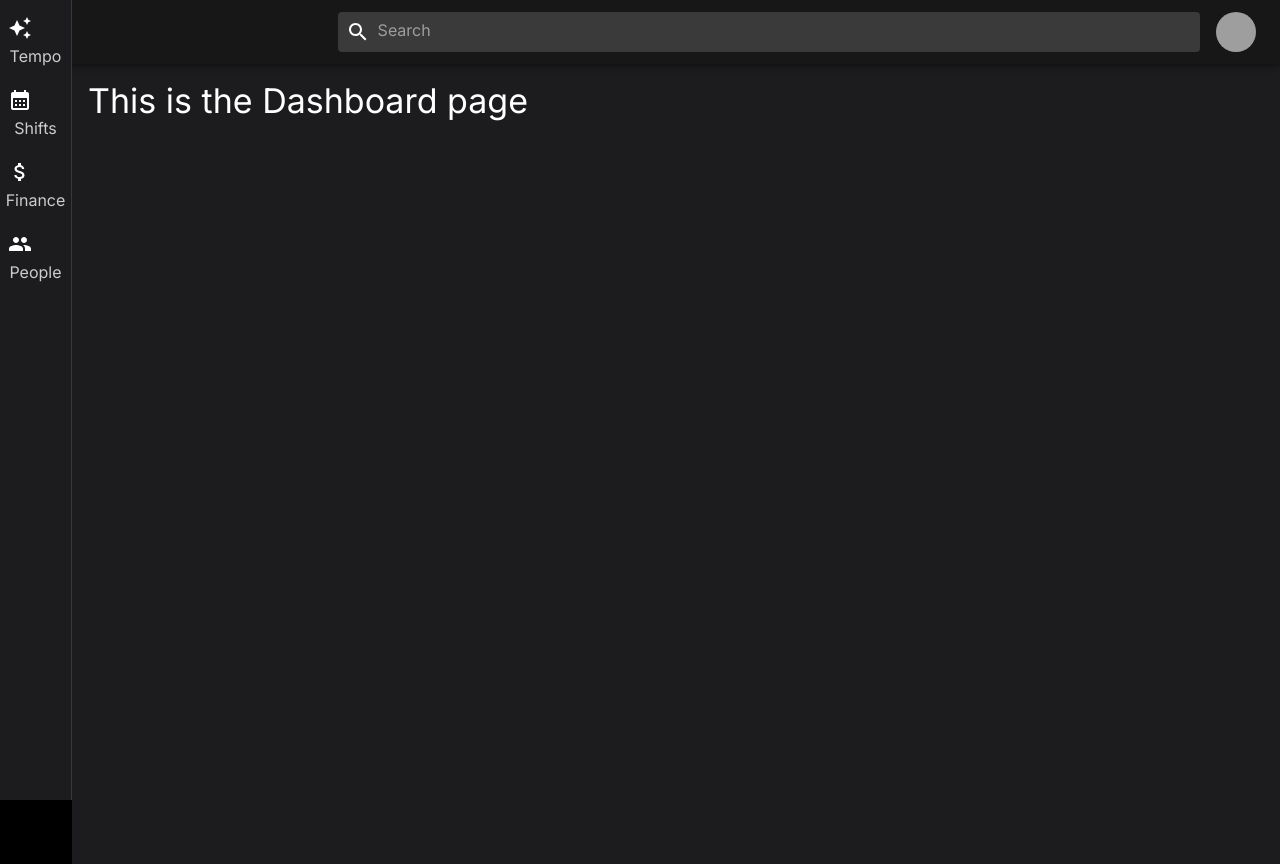
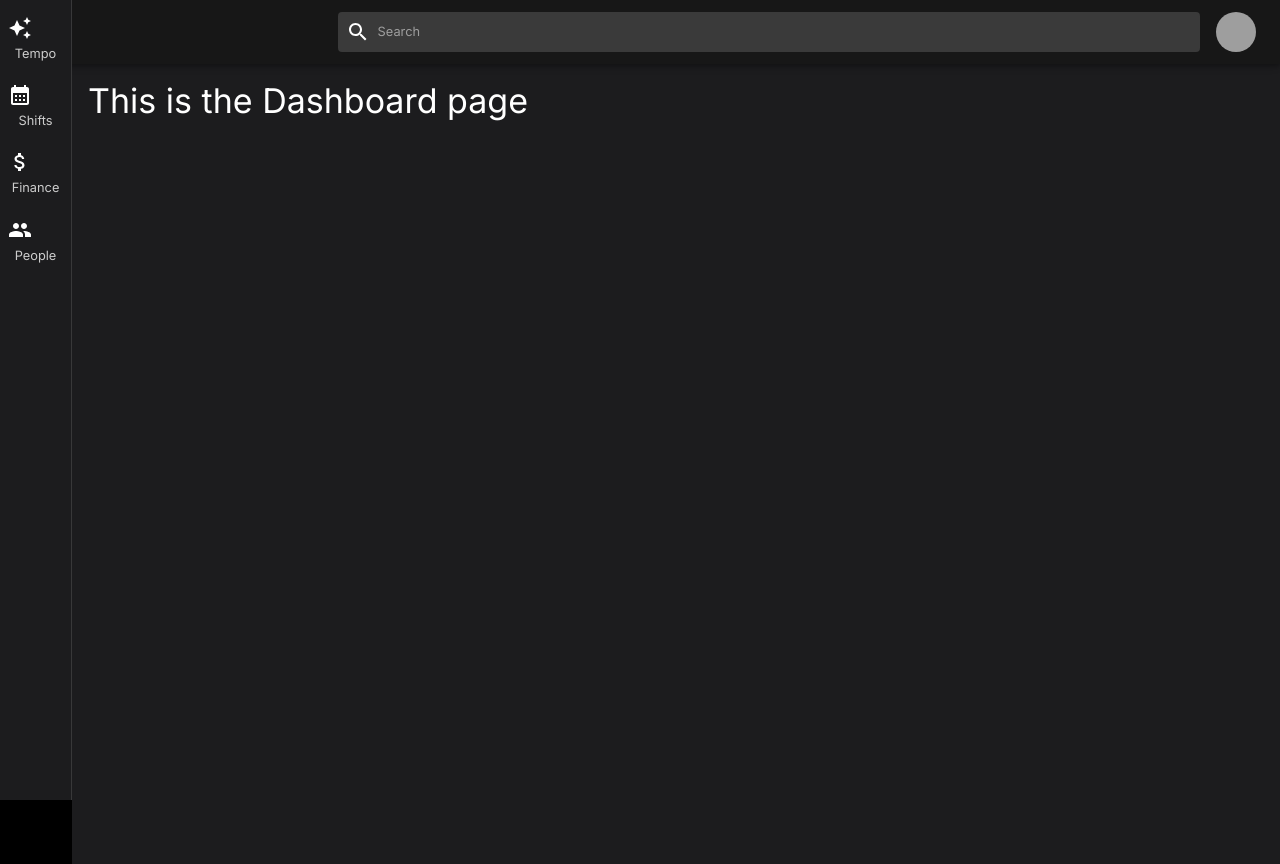
Before and after one commit to erikajns/tempo-ui, a React (Create React App) app: page / in a window 1280 px wide. Built offline with nearby package versions, Linux system fonts and the light colour scheme; grey boxes are pictures that could not be loaded.

Commit message:
Update theme.js

```diff
--- a/src/theme.js
+++ b/src/theme.js
@@ -21,10 +21,16 @@ const theme = createTheme({
       fontSize: '1.75rem',
       lineHeight: 1.4,
     },
+    h6: {
+      fontFamily: 'Inter, Arial, sans-serif',
+      fontWeight: 500,
+      fontSize: '1rem',
+      lineHeight: 1.4,
+    },
     body1: {
       fontFamily: 'Inter, Arial, sans-serif',
       fontWeight: 400,
-      fontSize: '1rem',
+      fontSize: '0.8rem',
       lineHeight: 1.5,
     },
     body2: {
```
